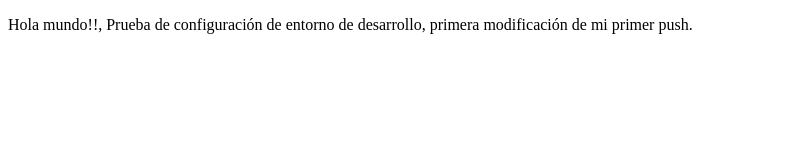
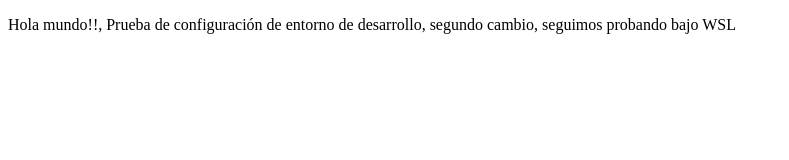
Before and after one commit to Y1susDev/Configuracion_entorno_de_desarrollo, a plain HTML site: page index.html in a window 1280 px wide. Shown: the whole page, without its empty margins (0-789 px from the left). Drawn offline with Linux system fonts and the light colour scheme.

Commit message:
Segundo cambio con prueba de WSL

```diff
--- a/index.html
+++ b/index.html
@@ -8,7 +8,7 @@
 </head>
 <body>
     <p>
-        Hola mundo!!, Prueba de configuración de entorno de desarrollo, primera modificación de mi primer push.
+        Hola mundo!!, Prueba de configuración de entorno de desarrollo, segundo cambio, seguimos probando bajo WSL
     </p>
 </body>
 </html>
```
